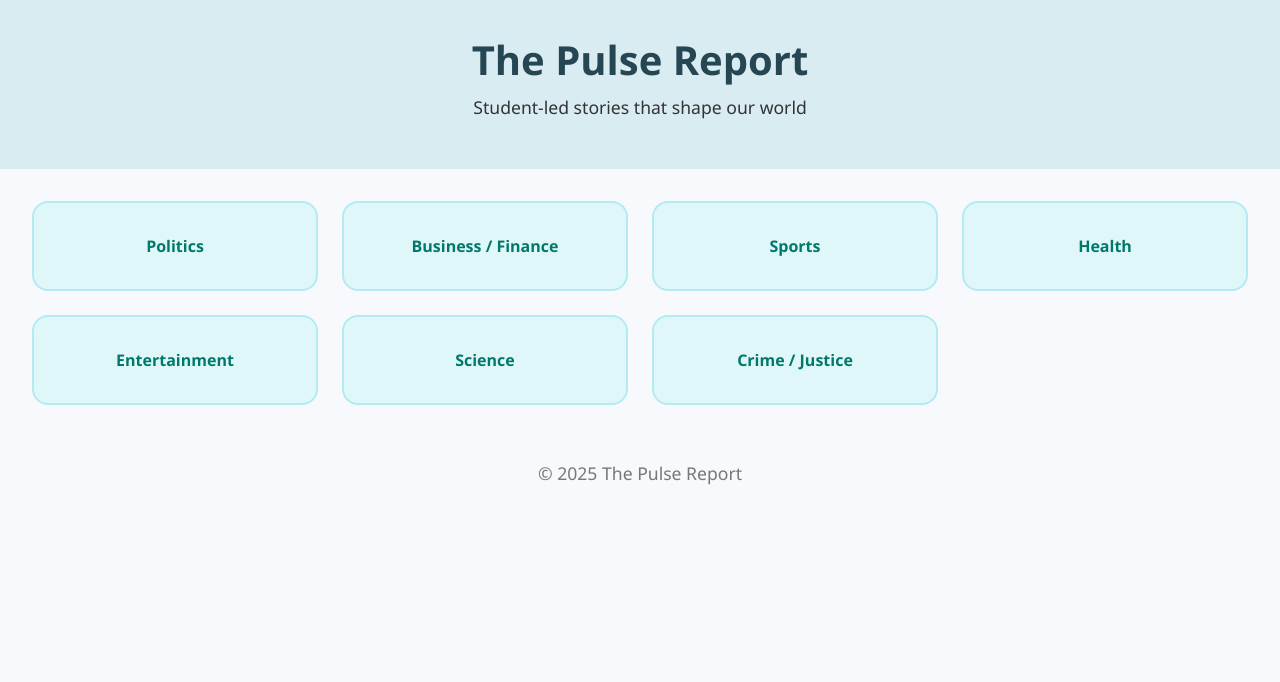
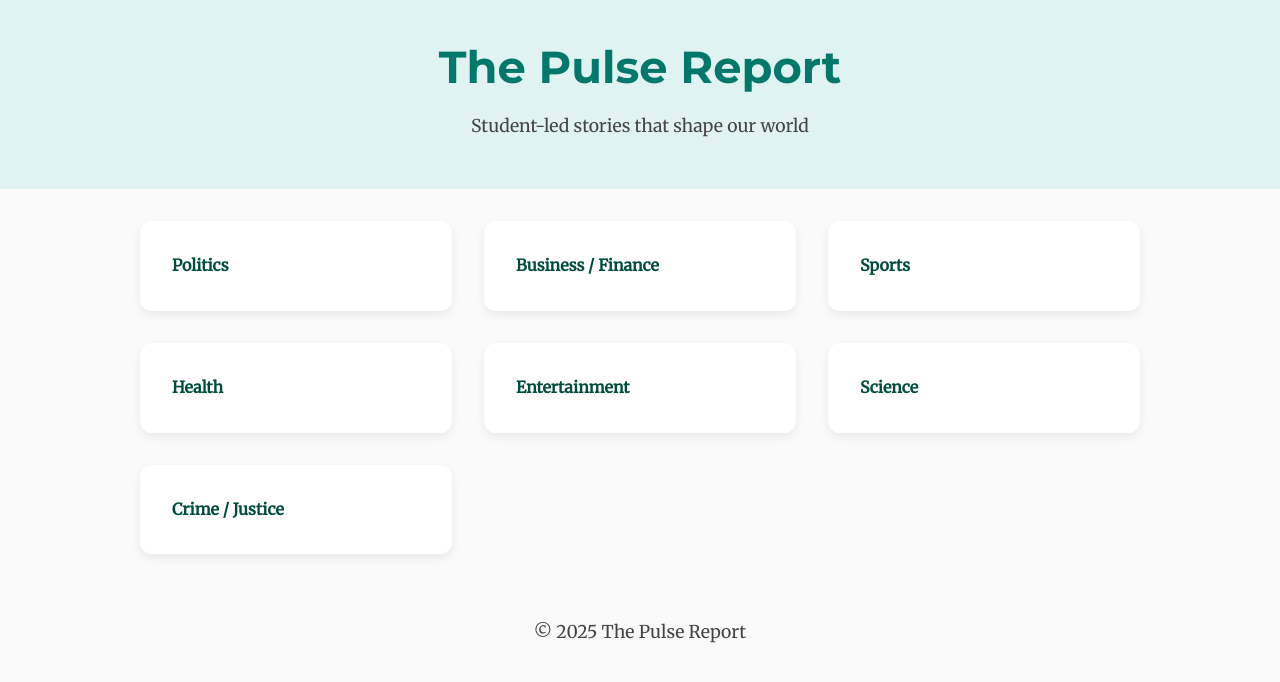
Before and after one commit to caringhandsoftennessee/The-Pulse-Report, a plain HTML site: page index.html in a window 1280 px wide. Drawn offline with Linux system fonts and the light colour scheme.

Commit message:
Update styles.css

```diff
--- a/styles.css
+++ b/styles.css
@@ -1,52 +1,74 @@
+/* Import fonts */
+@import url('https://fonts.googleapis.com/css2?family=Merriweather&family=Montserrat:wght@700&display=swap');
+
+/* Body - serif font, soft background, left aligned */
 body {
-  font-family: 'Segoe UI', sans-serif;
+  font-family: 'Merriweather', serif;
+  background-color: #fafafa;
+  color: #222;
   margin: 0;
-  background-color: #f7f9fc;
-  color: #333;
+  padding: 0;
+  line-height: 1.6;
+  text-align: left;
+}
+
+/* Header - soft teal background, centered */
+header {
+  background-color: #e0f2f1;
+  padding: 2rem 1rem;
   text-align: center;
 }
 
-header {
-  background-color: #d9ecf2;
-  padding: 2rem;
+/* Main heading - modern sans serif, teal */
+h1 {
+  font-family: 'Montserrat', sans-serif;
+  font-weight: 700;
+  font-size: 2.8rem;
+  color: #00796b;
+  margin: 0;
 }
 
-h1 {
-  margin: 0;
-  font-size: 2.5rem;
-  color: #264653;
-}
-
+/* Paragraph text - easy reading */
 p {
   font-size: 1.1rem;
   margin-top: 0.5rem;
+  color: #444;
 }
 
+/* Grid container - max width and responsive */
 .grid {
+  max-width: 1000px;
+  margin: 2rem auto;
   display: grid;
-  grid-template-columns: repeat(auto-fit, minmax(250px, 1fr));
-  gap: 1.5rem;
-  padding: 2rem;
+  grid-template-columns: repeat(auto-fit, minmax(280px, 1fr));
+  gap: 2rem;
+  padding: 0 1rem;
 }
 
+/* Card style - white background, rounded corners, subtle shadow */
 .card {
-  background-color: #e0f7fa;
-  border: 2px solid #b2ebf2;
+  background-color: #fff;
+  border-radius: 12px;
+  box-shadow: 0 4px 10px rgba(0,0,0,0.07);
   padding: 2rem;
-  border-radius: 1rem;
+  color: #004d40;
+  font-weight: 600;
   text-decoration: none;
-  color: #00796b;
-  font-weight: bold;
-  transition: transform 0.2s ease, background-color 0.2s ease;
+  transition: box-shadow 0.3s ease, background-color 0.3s ease;
 }
 
+/* Card hover effect - slight lift and background change */
 .card:hover {
-  transform: scale(1.03);
-  background-color: #b2ebf2;
+  box-shadow: 0 8px 20px rgba(0,0,0,0.12);
+  background-color: #e0f2f1;
+  color: #00332f;
+  transform: translateY(-4px);
 }
 
+/* Footer - small text, centered, gray */
 footer {
-  padding: 1rem;
+  padding: 1.5rem;
   font-size: 0.9rem;
-  color: #777;
+  color: #666;
+  text-align: center;
 }
```
